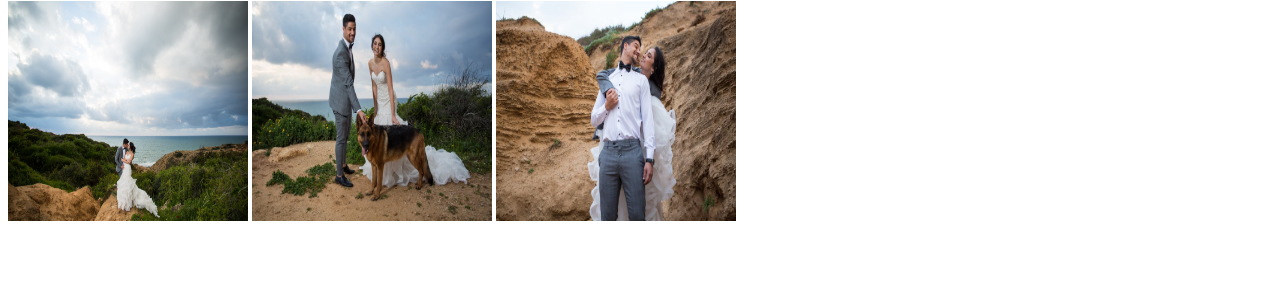
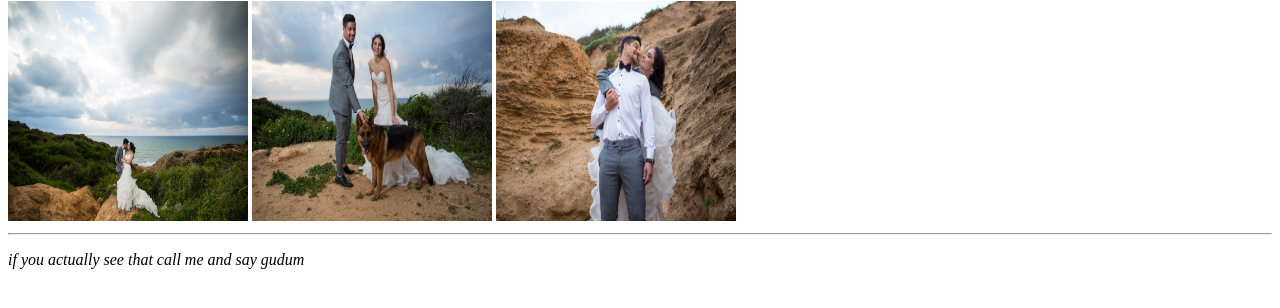
Before and after one commit to YishayGarame/cv, a plain HTML site: page pictures&songs.html in a window 1280 px wide. Shown: the part 380-688 px from the top of the page. Drawn offline with Linux system fonts and the light colour scheme.

Commit message:
Update pictures&songs.html

```diff
--- a/pictures&songs.html
+++ b/pictures&songs.html
@@ -23,6 +23,8 @@
      <img src="IMG-3017.jpg" alt="HTML5 Icon" width="240" height="220">
      <img src=" IMG_3050__1566296640_76899.jpg" alt="HTML5 Icon" width="240" height="220">
         <img src=" IMG_3064__1566296496_56932.jpg" alt="HTML5 Icon" width="240" height="220">
+    <hr>
+    <p><em>if you actually see that call me and say gudum</em></p>
 
 </body>
 </html>
```
